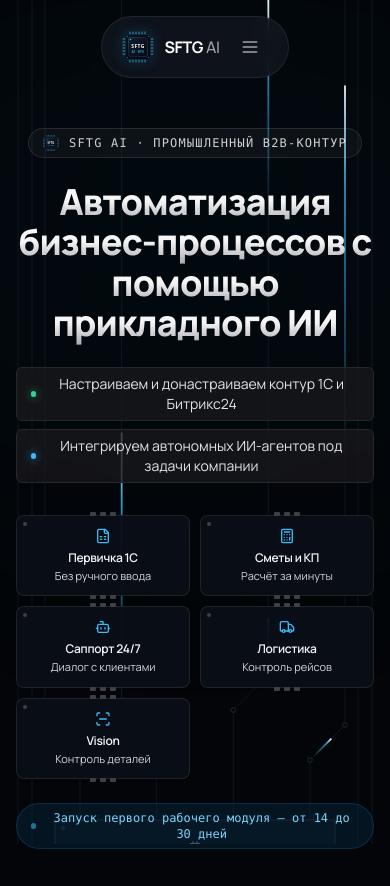
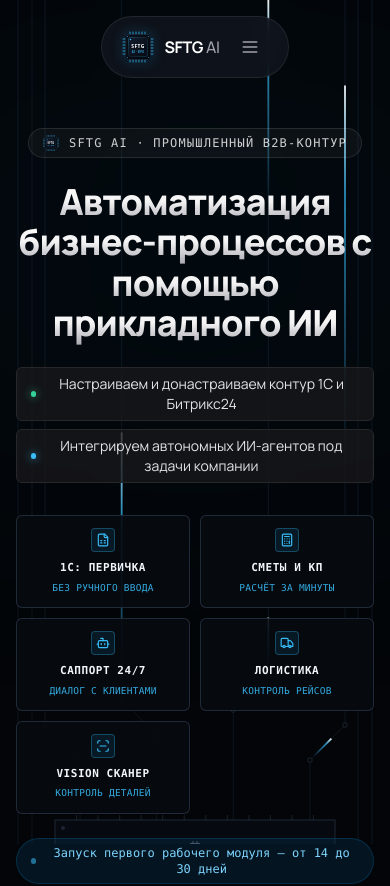
Before and after one commit to akipushdev/softgreat-ai-landing, a React (Vite) app: page / in a window 390 px wide. Shown: the top 886 px of the page. Built offline with nearby package versions, Linux system fonts and the light colour scheme.

Commit message:
fix(landing): clean capability cards in blue tech style, shift echelons 3 & 4 higher, slow carousel 2x

```diff
--- a/src/components/Hero.jsx
+++ b/src/components/Hero.jsx
@@ -6,7 +6,7 @@ const CAPABILITY_CHIPS = [
   {
     id: 'c-1c',
     icon: FileSpreadsheet,
-    label: 'Первичка 1С',
+    label: '1С: Первичка',
     detail: 'Без ручного ввода',
   },
   {
@@ -30,7 +30,7 @@ const CAPABILITY_CHIPS = [
   {
     id: 'c-vis',
     icon: ScanLine,
-    label: 'Vision',
+    label: 'Vision сканер',
     detail: 'Контроль деталей',
   },
 ];
@@ -71,7 +71,7 @@ export default function Hero() {
           </div>
         </div>
 
-        {/* Интерактивная шина микрочипов с прикладными результатами */}
+        {/* Модульные блоки ключевых внедрений в стиле 1С / Битрикс24 / Telegram */}
         <div className="w-full max-w-4xl mx-auto mb-6">
           <div className="grid grid-cols-2 sm:grid-cols-3 md:grid-cols-5 gap-2.5 sm:gap-3 justify-center">
             {CAPABILITY_CHIPS.map((chip) => {
@@ -79,31 +79,20 @@ export default function Hero() {
               return (
                 <div
                   key={chip.id}
-                  className="relative group flex flex-col items-center justify-center text-center p-3 sm:py-3.5 sm:px-2 rounded-lg bg-[#0a0e17]/95 border border-zinc-800/80 hover:border-sky-500/50 hover:bg-[#0e1422] transition-all duration-300 shadow-sm hover:shadow-[0_0_20px_rgba(56,189,248,0.12)] cursor-default"
+                  className="group flex flex-col items-center justify-center text-center p-3 sm:py-3.5 sm:px-2 rounded-md bg-[#070a10]/90 border border-slate-700/60 hover:border-sky-400/80 hover:bg-[#0a101d] transition-all duration-300 shadow-sm hover:shadow-[0_0_16px_rgba(56,189,248,0.15)] cursor-default"
                 >
-                  {/* Контактные ножки микросхемы (SMD pads) */}
-                  <div className="absolute -top-1 left-1/2 -translate-x-1/2 flex gap-1 pointer-events-none">
-                    <span className="w-1.5 h-1 bg-zinc-700 rounded-[1px] group-hover:bg-sky-400/80 transition-colors" />
-                    <span className="w-1.5 h-1 bg-zinc-700 rounded-[1px] group-hover:bg-sky-400/80 transition-colors" />
-                    <span className="w-1.5 h-1 bg-zinc-700 rounded-[1px] group-hover:bg-sky-400/80 transition-colors" />
-                  </div>
-                  <div className="absolute -bottom-1 left-1/2 -translate-x-1/2 flex gap-1 pointer-events-none">
-                    <span className="w-1.5 h-1 bg-zinc-700 rounded-[1px] group-hover:bg-sky-400/80 transition-colors" />
-                    <span className="w-1.5 h-1 bg-zinc-700 rounded-[1px] group-hover:bg-sky-400/80 transition-colors" />
-                    <span className="w-1.5 h-1 bg-zinc-700 rounded-[1px] group-hover:bg-sky-400/80 transition-colors" />
+                  {/* Иконка в синем стиле */}
+                  <div className="w-6 h-6 rounded bg-sky-500/10 border border-sky-400/30 flex items-center justify-center text-sky-400 mb-2 group-hover:border-sky-400 group-hover:bg-sky-500/20 group-hover:shadow-[0_0_10px_rgba(56,189,248,0.35)] transition-all">
+                    <Icon className="w-3.5 h-3.5 text-sky-400" />
                   </div>
 
-                  {/* Метка вывода 1 (Pin 1 index mark) */}
-                  <span className="absolute top-1.5 left-1.5 w-1 h-1 rounded-full bg-zinc-700 group-hover:bg-sky-400 transition-colors" />
-
-                  {/* Иконка */}
-                  <Icon className="w-4 h-4 text-sky-400 mb-1.5 group-hover:scale-110 transition-transform" />
-
-                  {/* Название и эффект */}
-                  <span className="text-xs font-semibold text-zinc-100 tracking-tight font-sans">
+                  {/* Название */}
+                  <span className="text-[11px] sm:text-xs font-mono font-bold tracking-wider text-slate-100 uppercase">
                     {chip.label}
                   </span>
-                  <span className="text-[11px] text-zinc-300 font-sans mt-0.5 leading-snug">
+
+                  {/* Подзаголовок-выгода в синем моно-стиле */}
+                  <span className="text-[9.5px] sm:text-[10px] font-mono text-sky-400/90 tracking-wide mt-1 uppercase">
                     {chip.detail}
                   </span>
                 </div>
--- a/src/components/MicroprocessorCanvas.jsx
+++ b/src/components/MicroprocessorCanvas.jsx
@@ -150,9 +150,9 @@ export default function MicroprocessorCanvas() {
       }
 
       // ==========================================
-      // ЭШЕЛОН 3: Логистика, Телематика и Vision (Y ~ 2850px)
+      // ЭШЕЛОН 3: Логистика, Телематика и Vision (Y ~ 2480px — сдвинут выше)
       // ==========================================
-      const cpu3Y = 2850;
+      const cpu3Y = 2480;
 
       chips.push({
         id: 'chip-vision',
@@ -208,9 +208,9 @@ export default function MicroprocessorCanvas() {
       }
 
       // ==========================================
-      // ЭШЕЛОН 4: Векторные базы данных и Оркестрация (Y ~ 4150px)
+      // ЭШЕЛОН 4: Векторные базы данных и Оркестрация (Y ~ 3780px — сдвинут выше)
       // ==========================================
-      const cpu4Y = 4150;
+      const cpu4Y = 3780;
 
       chips.push({
         id: 'chip-postgres',
--- a/src/components/TeamAndExpertise.jsx
+++ b/src/components/TeamAndExpertise.jsx
@@ -46,7 +46,7 @@ export default function TeamAndExpertise() {
     if (isPaused) return;
     const interval = setInterval(() => {
       setActiveSlide((prev) => (prev + 1) % slides.length);
-    }, 3500);
+    }, 7000);
     return () => clearInterval(interval);
   }, [isPaused, slides.length]);
   const advantages = [
```
